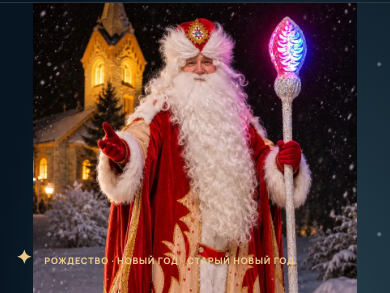
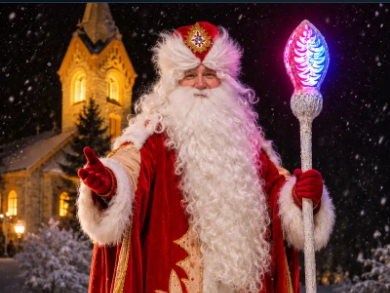
Before and after one commit to velardream-ctrl/pakkasukko, a website with bundled scripts: page docs/index.html in a window 390 px wide. Shown: the part 64-357 px from the top of the page. Built offline with nearby package versions, Linux system fonts and the light colour scheme.

Commit message:
RUN-014: Cinematic unclipped-looking hero with separate mobile portrait

```diff
--- a/docs/style.css
+++ b/docs/style.css
@@ -196,3 +196,50 @@ main > section:not(.intro) > .section-media-frame,
   /* Offset matte is static; never animate photo frames or crop controls. */
   .about-portrait,.section-media-frame,.routes-art,.hero-photo{transition:none}
 }
+
+
+/* RUN-014: Main hero becomes a full-size cinematic composition, never a framed card.
+   Owner's actual photo stays editable via existing per-device crop controls. */
+.hero{
+  overflow:hidden;
+  background:radial-gradient(ellipse at 80% 34%,#233c4a 0%,#081b2b 43%,#071522 76%);
+}
+.hero-photo{
+  inset:82px 0 0 43%;
+  height:auto;
+  overflow:hidden;
+  border:0;
+  border-radius:0;
+  box-shadow:none;
+  background-image:none!important;
+  -webkit-mask-image:linear-gradient(to right,transparent 0%,#000 24%,#000 100%);
+  mask-image:linear-gradient(to right,transparent 0%,#000 24%,#000 100%);
+}
+.hero-photo img{
+  object-fit:cover;
+  object-position:center top;
+  transform-origin:center top;
+}
+.hero-shade{pointer-events:none}
+.hero-inner{z-index:1}
+@media(max-width:980px){
+  .hero{display:block;min-height:100svh}
+  .hero-photo{
+    inset:66px 0 auto;
+    height:clamp(330px,42svh,490px);
+    border-radius:0;
+    box-shadow:none;
+    -webkit-mask-image:linear-gradient(to bottom,#000 0%,#000 84%,transparent 100%);
+    mask-image:linear-gradient(to bottom,#000 0%,#000 84%,transparent 100%);
+  }
+  .hero-photo img{object-position:center top}
+  .hero-inner{padding:calc(66px + clamp(330px,42svh,490px) + 20px) 0 75px}
+  .hero-inner>*{max-width:700px}
+  .hero h1{font-size:clamp(50px,9vw,83px)}
+  .hero-bottom{display:none}
+}
+@media(max-width:600px){
+  .hero-photo{height:clamp(315px,41svh,410px)}
+  .hero-inner{padding-top:calc(66px + clamp(315px,41svh,410px) + 16px);padding-bottom:60px}
+  .hero h1{font-size:clamp(52px,12vw,65px)}
+}
```
Also changed, not shown: RUN-014_HERO_RU.md (added, +12 -0 lines), tests/hero-layout.test.js (added, +23 -0 lines).
